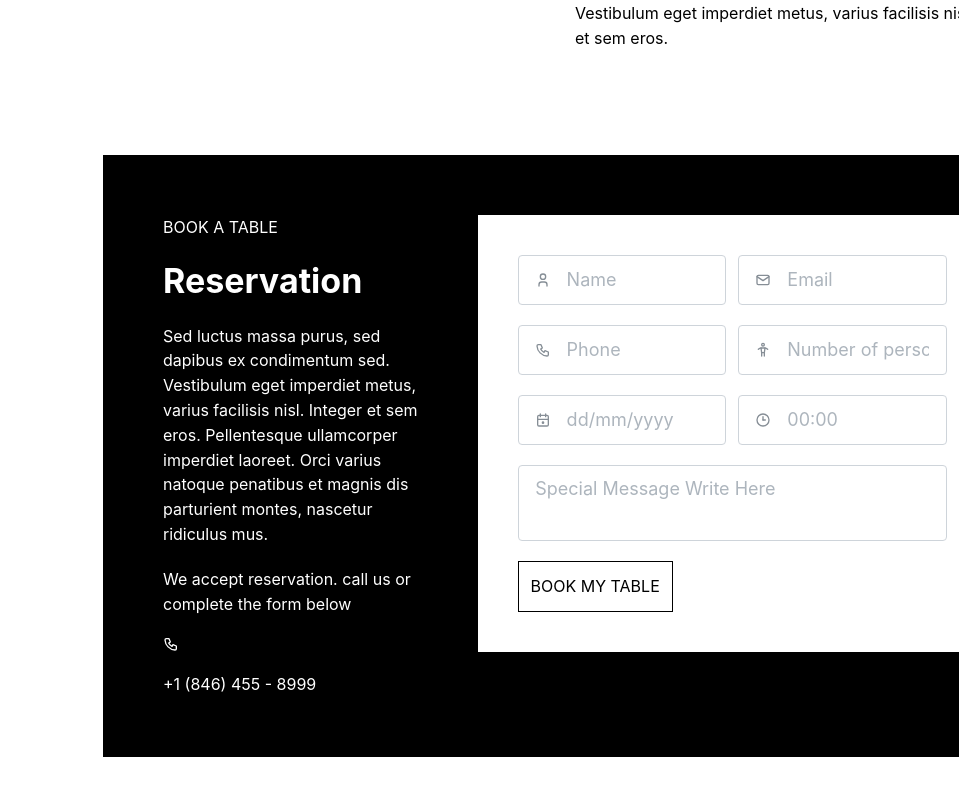
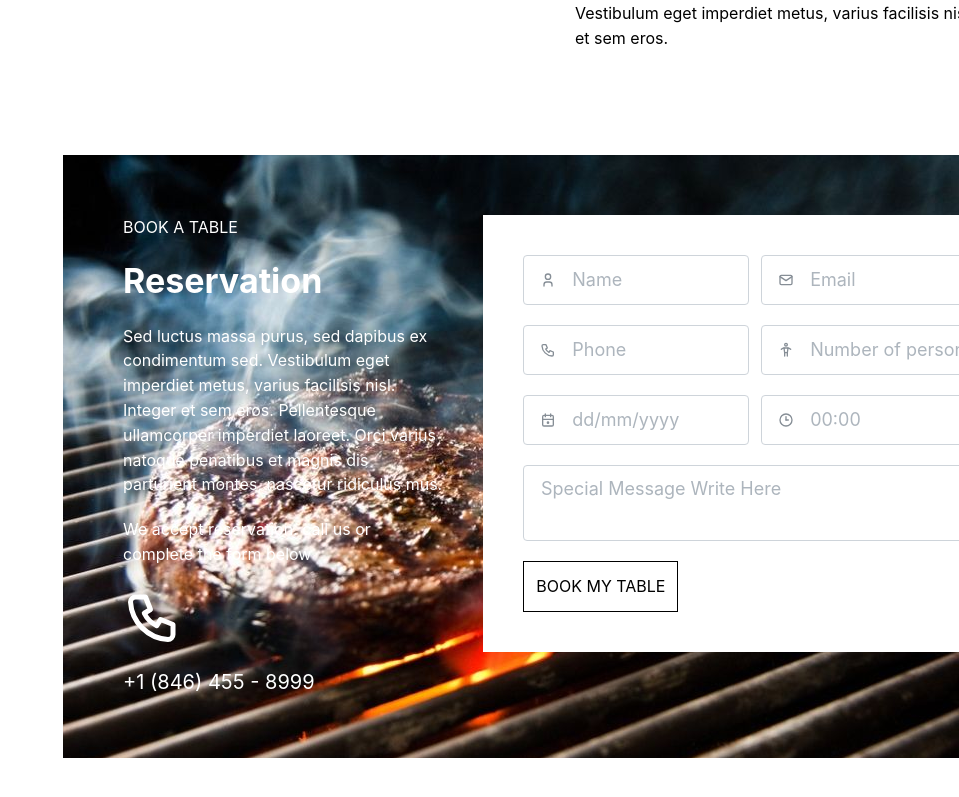
Before and after one commit to sandrayeboahAE/santry, a Next.js app: page /homepage in a window 1280 px wide. Shown: the part 4239-5036 px from the top of the page, without its empty margins (321-1280 px from the left). Built offline with nearby package versions, Linux system fonts and the light colour scheme.

Commit message:
added reservation page

```diff
--- a/src/components/Reservation.jsx
+++ b/src/components/Reservation.jsx
@@ -5,7 +5,7 @@ import Link from "next/link";
 import { DateInput } from "@mantine/dates";
 
 const Reservation = () => {
-    return ( <div className="m-10 bg-black p-10">
+    return ( <div className="my-10 h-90 p-10 bg-[url(/reservation-banner.jpg)]">
         <Flex direction="row">
             <div className="w-1/2 m-5 text-white">
                 <Flex direction="column" gap="lg">
@@ -20,8 +20,8 @@ const Reservation = () => {
                         </Text>
                     </div>
                     <div><Text>We accept reservation. call us or complete the form below</Text></div>
-                    <div><TbPhone /></div>
-                    <div><Link href="+18464558999"><Text>+1 (846) 455 - 8999</Text></Link></div>
+                    <div><TbPhone size={60}/></div>
+                    <div><Link href="+18464558999"><Text fz="xl">+1 (846) 455 - 8999</Text></Link></div>
                 </Flex>
             </div>
             <div className="m-5">
```
